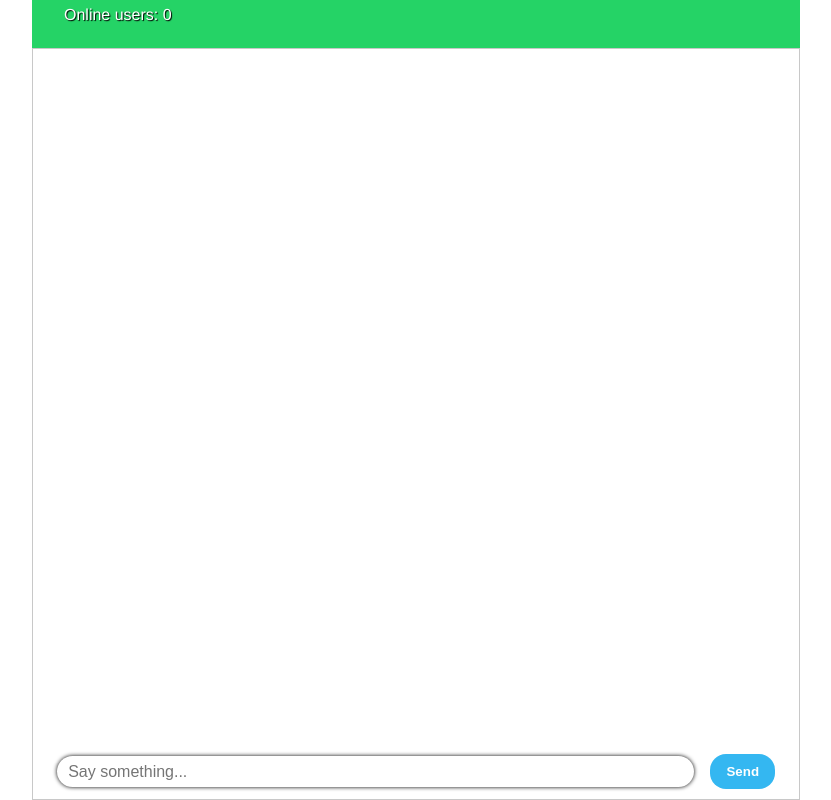
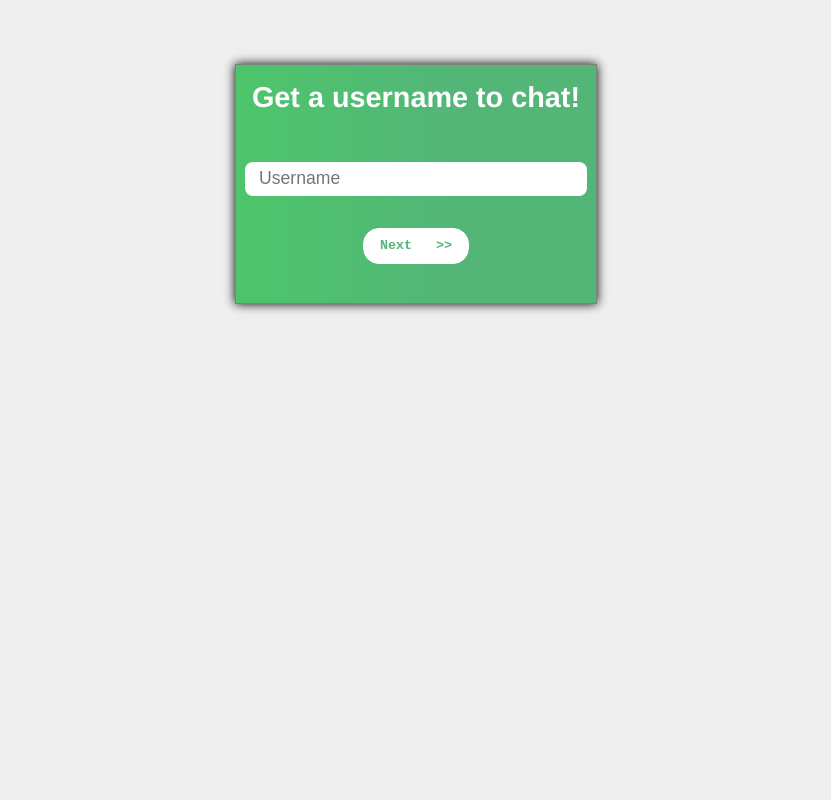
Before and after one commit to acyadigar/real-time-chat-app, a Vue app in the folder client/: page / in a window 1280 px wide. Shown: the whole page, without its empty margins (224-1055 px from the left). Built offline with nearby package versions, Linux system fonts and the light colour scheme; no server answers.

Commit message:
Add login view

```diff
--- a/client/src/components/Chat.vue
+++ b/client/src/components/Chat.vue
@@ -29,9 +29,10 @@ export default {
       this.socket.emit('typing', this.user)
     },
     joinServer() {
-      // LoggedIn Users
-      // this.user = prompt('Enter your username', 'Anonymous')
+      if(!localStorage.getItem('user')) return this.$router.push('/')
+      this.user = localStorage.getItem('user')
       if(!this.user) this.user = 'Anonymous'
+
       this.socket.emit('loggedIn', this.user)
       this.socket.on('loggedIn', users => {
         this.users = users
--- a/client/src/components/Login.vue
+++ /dev/null
@@ -1,60 +0,0 @@
-<template lang='pug'>
-.main
-  .login
-    h1 Get a username to chat!
-    .input
-      input.username(placeholder='Username' v-model='username')
-      button(@click='directTo')
-        pre Next   >>
-</template>
-
-<script>
-export default {
-  data() {
-    return {
-      username: ''
-    }
-  },
-  methods: {
-    directTo() {
-      this.$router.push('/')
-    }
-  }
-}
-</script>
-
-<style scoped>
-h1 {
-  font-size: 1.8rem;
-  margin-top: 1rem;
-  padding-inline: 1rem;
-}
-.main {
-  height: 100vh;
-  display: flex;
-  align-items: center;
-  justify-content: center;
-}
-.login {
-  min-height: 40vh;
-  border: 1px solid grey;
-  box-shadow: 0 0 2px grey;
-}
-.input {
-  margin: auto;
-  margin-top: 3rem;
-}
-input {
-  width: 95%;
-  font-size: 1.1rem;
-  padding: .5rem .7rem;
-}
-input:focus {
-  outline: 0;
-}
-button {
-  margin-top: 2rem;
-  margin-right: 1rem;
-  float: right;
-}
-</style>
--- a/client/src/router/index.js
+++ b/client/src/router/index.js
@@ -1,16 +1,17 @@
 import { createWebHistory, createRouter } from "vue-router";
-import Home from "@/views/Home.vue";
+import Home from '@/views/Home';
+import Login from '@/views/Login'
 
 const routes = [
   {
     path: "/",
-    name: "Home",
-    component: Home,
+    name: "Login",
+    component: Login,
   },
   {
-    path: "/login",
-    name: "About",
-    component: () => import('@/views/About.vue'),
+    path: "/chat-room",
+    name: "Chat Room",
+    component: Home,
   },
 ];
 
--- a/client/src/views/About.vue
+++ /dev/null
@@ -1,60 +0,0 @@
-<template lang='pug'>
-.main
-  .login
-    h1 Get a username to chat!
-    .input
-      input.username(placeholder='Username' v-model='username')
-      button(@click='directTo')
-        pre Next   >>
-</template>
-
-<script>
-export default {
-  data() {
-    return {
-      username: ''
-    }
-  },
-  methods: {
-    directTo() {
-      this.$router.push('/')
-    }
-  }
-}
-</script>
-
-<style scoped>
-h1 {
-  font-size: 1.8rem;
-  margin-top: 1rem;
-  padding-inline: 1rem;
-}
-.main {
-  height: 100vh;
-  display: flex;
-  align-items: center;
-  justify-content: center;
-}
-.login {
-  min-height: 40vh;
-  border: 1px solid grey;
-  box-shadow: 0 0 2px grey;
-}
-.input {
-  margin: auto;
-  margin-top: 3rem;
-}
-input {
-  width: 95%;
-  font-size: 1.1rem;
-  padding: .5rem .7rem;
-}
-input:focus {
-  outline: 0;
-}
-button {
-  margin-top: 2rem;
-  margin-right: 1rem;
-  float: right;
-}
-</style>
--- /dev/null
+++ b/client/src/views/Login.vue
@@ -0,0 +1,82 @@
+<template lang='pug'>
+.main
+  .login
+    h1 Get a username to chat!
+    .input
+      input.username(placeholder='Username' v-model='username')
+      button(@click='directTo')
+        pre Next   >>
+</template>
+
+<script>
+export default {
+  data() {
+    return {
+      username: ''
+    }
+  },
+  methods: {
+    directTo() {
+      localStorage.setItem('user', this.username)
+      this.$router.push('/chat-room')
+    },
+    checkIfLoggedBefore(){
+      const username = localStorage.getItem('user')
+      if(username) this.$router.push('/chat-room')
+    }
+  },
+  created() {
+    this.checkIfLoggedBefore()
+  }
+}
+</script>
+
+<style scoped>
+h1 {
+  color:white;
+  font-size: 1.8rem;
+  margin-top: 1rem;
+  padding-inline: 1rem;
+}
+.main {
+  background-color: #efefef;
+  height: 100vh;
+  display: flex;
+  justify-content: center;
+}
+.login {
+  background: rgb(118,167,161);
+  background: linear-gradient(90deg, rgb(77, 197, 107) 0%, rgb(83, 182, 119) 60%);
+  height: 15rem;
+  border: 1px solid grey;
+  box-shadow: 0 0 2px grey;
+  margin-top: 5%;
+  box-shadow: 0 0 10px black;
+}
+.input {
+  margin: auto;
+  margin-top: 3rem;
+}
+input {
+  border: none;
+  border-radius: .5rem;
+  width: 95%;
+  font-size: 1.1rem;
+  padding: .4rem .9rem;
+}
+input:focus {
+  outline: 0;
+}
+button {
+  transition: all .2s ease-in;
+  border: 1px solid white;
+  color: rgb(83, 182, 119);
+  background-color: white;
+  margin-top: 2rem;
+}
+button:hover {
+  border: 1px solid white;
+  color: white;
+  background-color: rgb(83, 182, 119);
+}
+</style>
```
